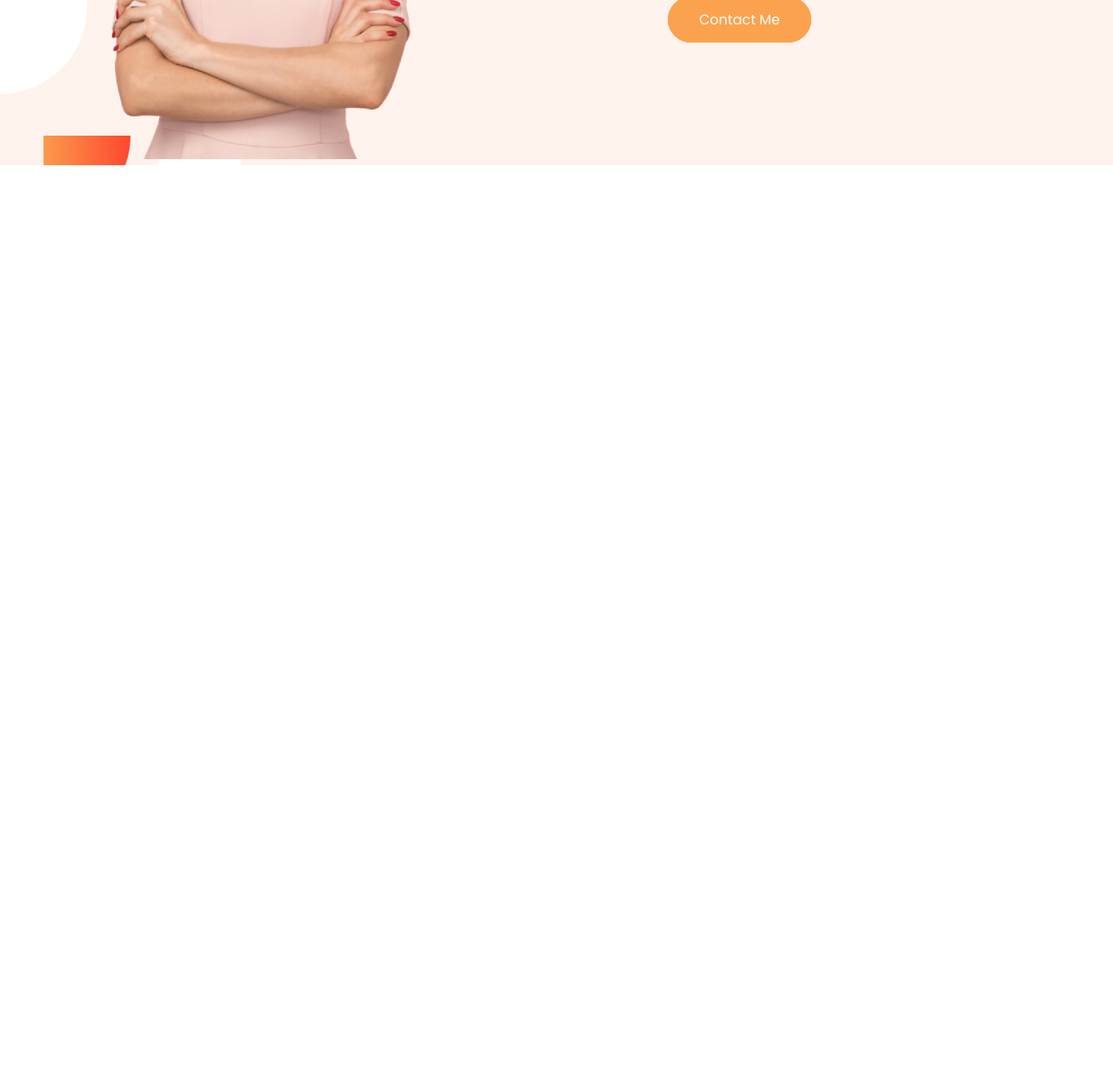
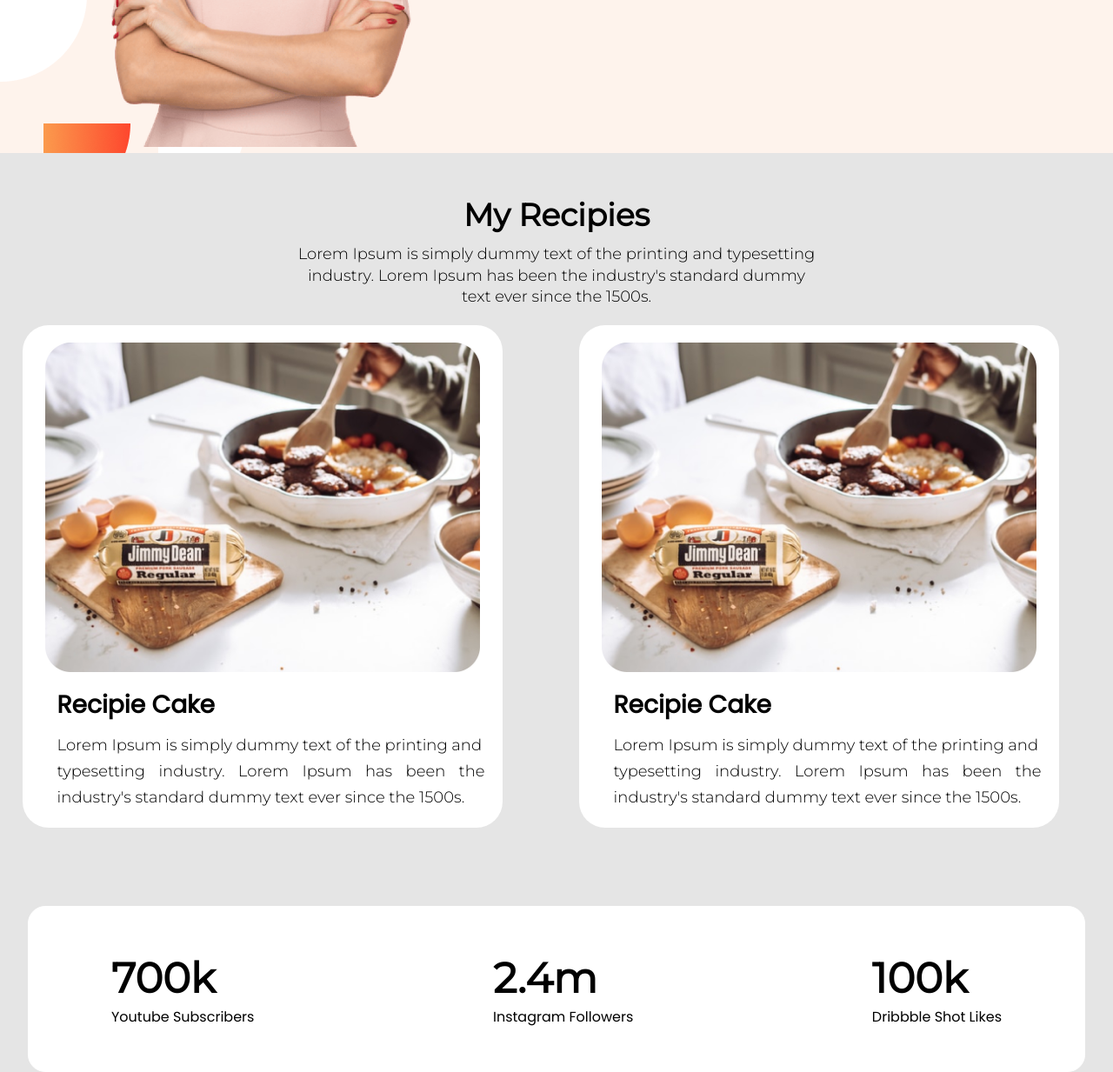
Before and after one commit to ashikur166/eat-healthy, a plain HTML site: page index.html in a window 1280 px wide. Shown: the part 1285-2518 px from the top of the page at 87% size. Before the commit the page ends 1475 px from the top, so only its background shows below. Drawn offline with Linux system fonts and the light colour scheme.

Commit message:
recipe section complete

```diff
--- a/index.html
+++ b/index.html
@@ -43,5 +43,54 @@
          </div>
     </section>
     <!-- About Part -->
+    <!-- Recipe section -->
+     <section id="recipe-section">
+        <div class="recipe-head">
+            <h2>My Recipies</h2>
+            <p>Lorem Ipsum is simply dummy text of the printing and typesetting industry. Lorem Ipsum has been the industry's standard dummy text ever since the 1500s.</p>
+        </div>
+
+        <div class="recipe-middle">
+
+                <div class="box-modle">
+                    <img src="images/recipe-1.jpg" alt="food-img">
+                    <h3>Recipie Cake</h3>
+                    <p>Lorem Ipsum is simply dummy text of the printing and <br>typesetting industry. Lorem Ipsum has been the industry's  standard dummy text ever since the 1500s.</p>
+                </div>
+                <div class="box-modle">
+                    <img src="images/recipe-1.jpg" alt="food-img">
+                    <h3>Recipie Cake</h3>
+                    <p>Lorem Ipsum is simply dummy text of the printing and <br> typesetting industry. Lorem Ipsum has been the industry's  standard dummy text ever since the 1500s.</p>
+                </div>
+
+
+        </div>
+
+        <div class="recipe-footer ">
+
+
+                <span>
+                    <h2>700k</h2>
+                    <p>Youtube Subscribers</p>
+                </span>
+
+
+                <span>
+                    <h2>2.4m</h2>
+                    <p>Instagram Followers</p>
+                </span>
+
+                <span>
+                    <h2>100k</h2>
+                    <p>Dribbble Shot Likes</p>
+                </span>
+
+            </div>
+
+
+
+
+     </section>
+     <!-- Recipe section -->
 </body>
 </html>
--- a/style.css
+++ b/style.css
@@ -5,6 +5,12 @@ body {
     outline: 0;
     font-family: 'Montserrat', sans-serif;
     font-family: 'Poppins', sans-serif;
+}
+h1, h2, h3,h4,h5,h6 {
+    margin: 0;
+}
+p {
+    margin: 0;
 }
 
 /* header section start */
@@ -82,7 +88,7 @@ body {
     text-align: left;
     padding-top:50px
 }
-.about-text h1 {
+.about-text h2 {
     font-family: 'Montserrat', sans-serif;
     font-size: 40px;
     line-height: 54px;
@@ -97,3 +103,87 @@ body {
     padding-bottom: 40px;
 }
 /* About part */
+
+/* Recipe Section */
+#recipe-section {
+    background: #E5E5E5;
+}
+
+.recipe-head {
+    width: 80%;
+    margin: 0 auto;
+    text-align: center;
+    padding-top: 40px;
+}
+.recipe-head h2 {
+    font-family: 'Montserrat', sans-serif;
+    font-size: 36px;
+    line-height: 43.88px;
+    font-weight: 700;
+    padding: 10px 0;
+}
+.recipe-head p {
+    font-family: 'Montserrat', sans-serif;
+    font-size: 18px;
+    line-height: 24.55px;
+    font-weight: 300;
+    padding : 0 210px;
+
+}
+.recipe-middle{
+    display: flex;
+    padding-top: 20px;
+    padding-bottom: 90px;
+
+}
+.box-modle {
+    width: 40%;
+    margin: 0 auto;
+    margin-left: 2%;
+    border: 1px 1px white;
+    text-align: center;
+    background: white;
+    border-radius: 30px;
+    padding: 20px;
+}
+.box-modle img {
+  width : 500px;
+  height : auto;
+
+}
+.recipe-middle h3 {
+    padding:10px 0;
+    text-align: left;
+    margin-left: 20px;
+    font-size: 28px;
+}
+.recipe-middle p {
+    font-family: 'Montserrat', sans-serif;
+    text-align: justify;
+    margin-left: 20px;
+    font-size: 18px;
+    line-height: 30px;
+    font-weight: 300;
+}
+.recipe-footer {
+    width: 80%;
+    display: flex;
+    justify-content: space-between;
+    margin: auto;
+    text-align: center;
+    border: 1px solid white;
+    background: white;
+    padding: 50px 95px;
+    border-radius: 20px;
+}
+.recipe-footer h2 {
+    font-family: 'Montserrat', sans-serif;
+    font-size: 48px;
+    line-height: 64px;
+    font-weight: 900;
+    text-align: left;
+}
+
+
+
+/* Recipe Section */
```
Also changed, not shown: images/recipe-1.jpg (added), images/recipe-2.png (added).
